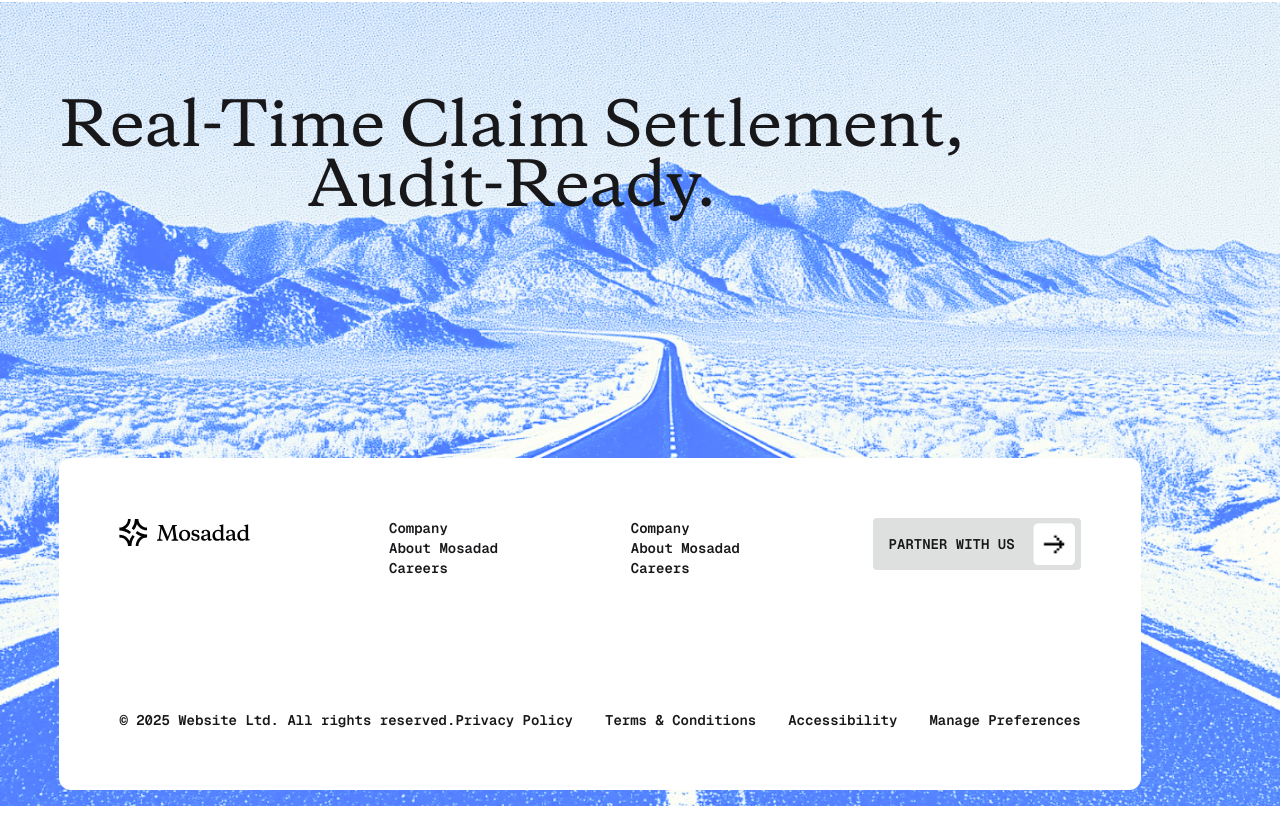
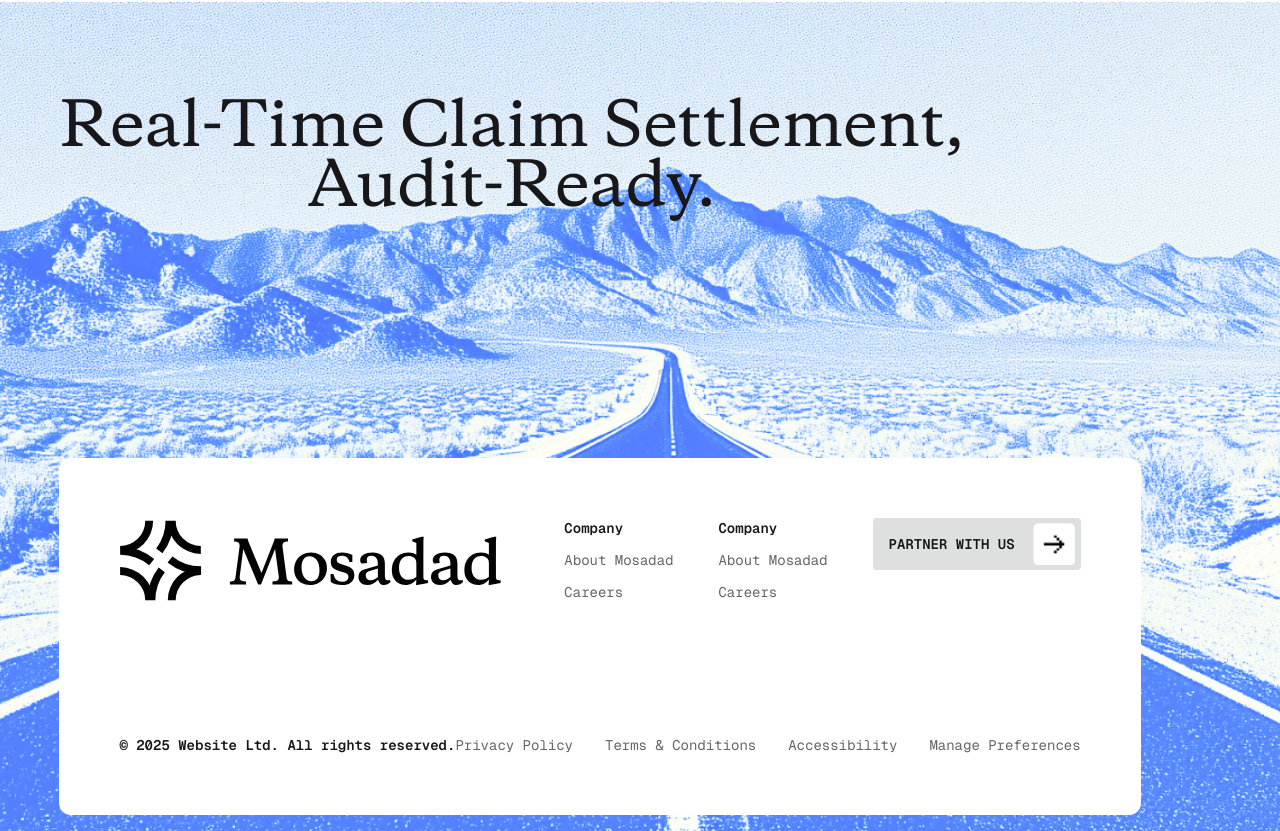
Before and after one commit to tidy-dev-team/GCC, a plain HTML site: page Template_02/index.html in a window 1280 px wide. Shown: the part 6226-7057 px from the top of the page. Before the commit the page ends 7032 px from the top, so only its background shows below. Drawn offline with nearby package versions, Linux system fonts and the light colour scheme.

Commit message:
Update index.html

```diff
--- a/Template_02/index.html
+++ b/Template_02/index.html
@@ -438,26 +438,26 @@
                 </div>
                 <div class="flex flex-col bg-white w-full p-15 gap-33 rounded-xl">
                     <div class="flex justify-between items-start text-left">
-                        <img src="images/logo.svg" />
-                        <div class="flex flex-col">
+                        <img src="images/logo.svg" class="max-w-100 w-100" />
+                        <div class="flex flex-col gap-3">
                             <h6 class="font-bold">
                                 Company
                             </h6>
-                            <a href="#">
+                            <a href="#" class="font-normal text-[#666666]">
                                 About Mosadad
                             </a>
-                            <a href="#">
+                            <a href="#" class="font-normal text-[#666666]">
                                 Careers
                             </a>
                         </div>
-                        <div class="flex flex-col">
+                        <div class="flex flex-col gap-3">
                             <h6 class="font-bold">
                                 Company
                             </h6>
-                            <a href="#">
+                            <a href="#" class="font-normal text-[#666666]">
                                 About Mosadad
                             </a>
-                            <a href="#">
+                            <a href="#" class="font-normal text-[#666666]">
                                 Careers
                             </a>
                         </div>
@@ -468,16 +468,16 @@
                             © 2025 Website Ltd. All rights reserved.
                         </p>
                         <div class="flex gap-8">
-                            <a href="#">
+                            <a href="#" class="font-normal text-[#666666]">
                                 Privacy Policy
                             </a>
-                            <a href="#">
+                            <a href="#" class="font-normal text-[#666666]">
                                 Terms & Conditions
                             </a>
-                            <a href="#">
+                            <a href="#" class="font-normal text-[#666666]">
                                 Accessibility
                             </a>
-                            <a href="#">
+                            <a href="#" class="font-normal text-[#666666]">
                                 Manage Preferences
                             </a>
                         </div>
```
